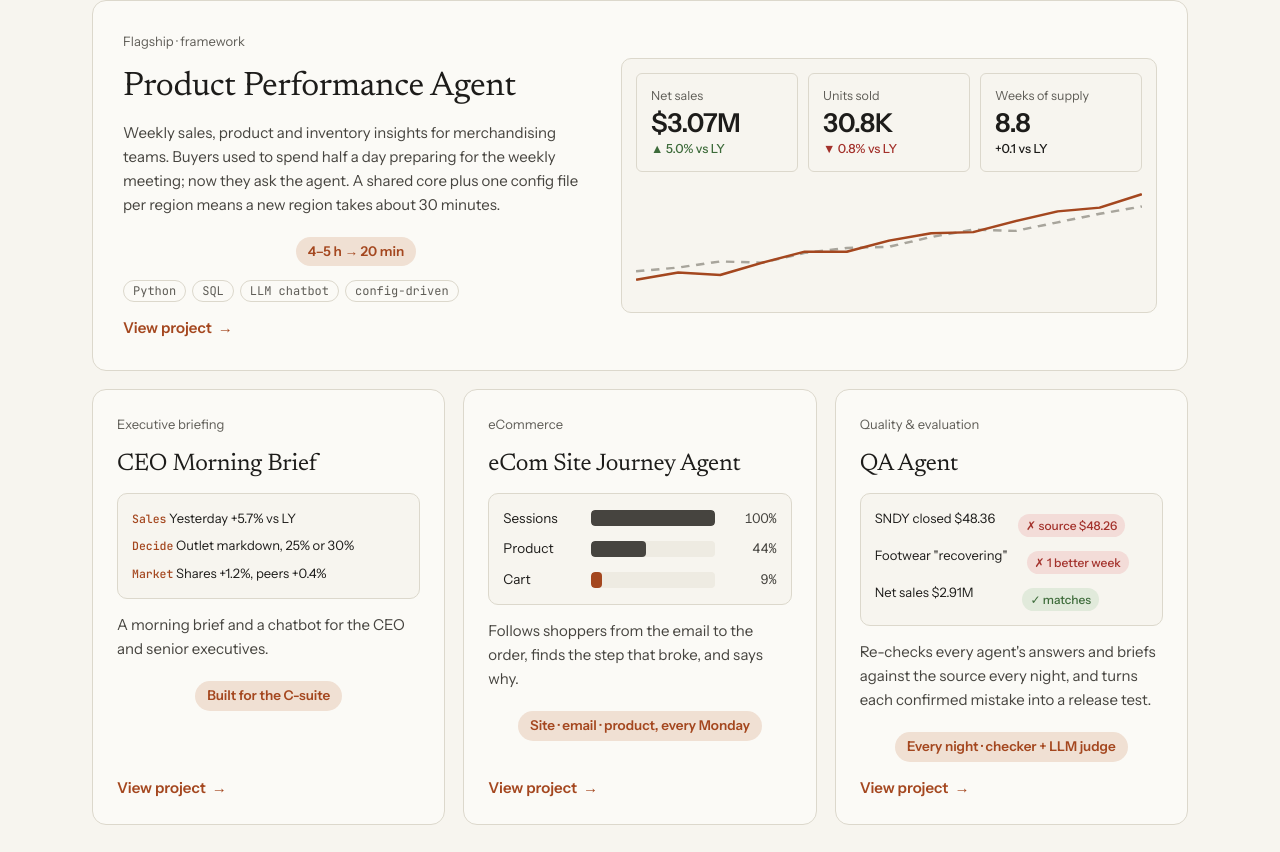
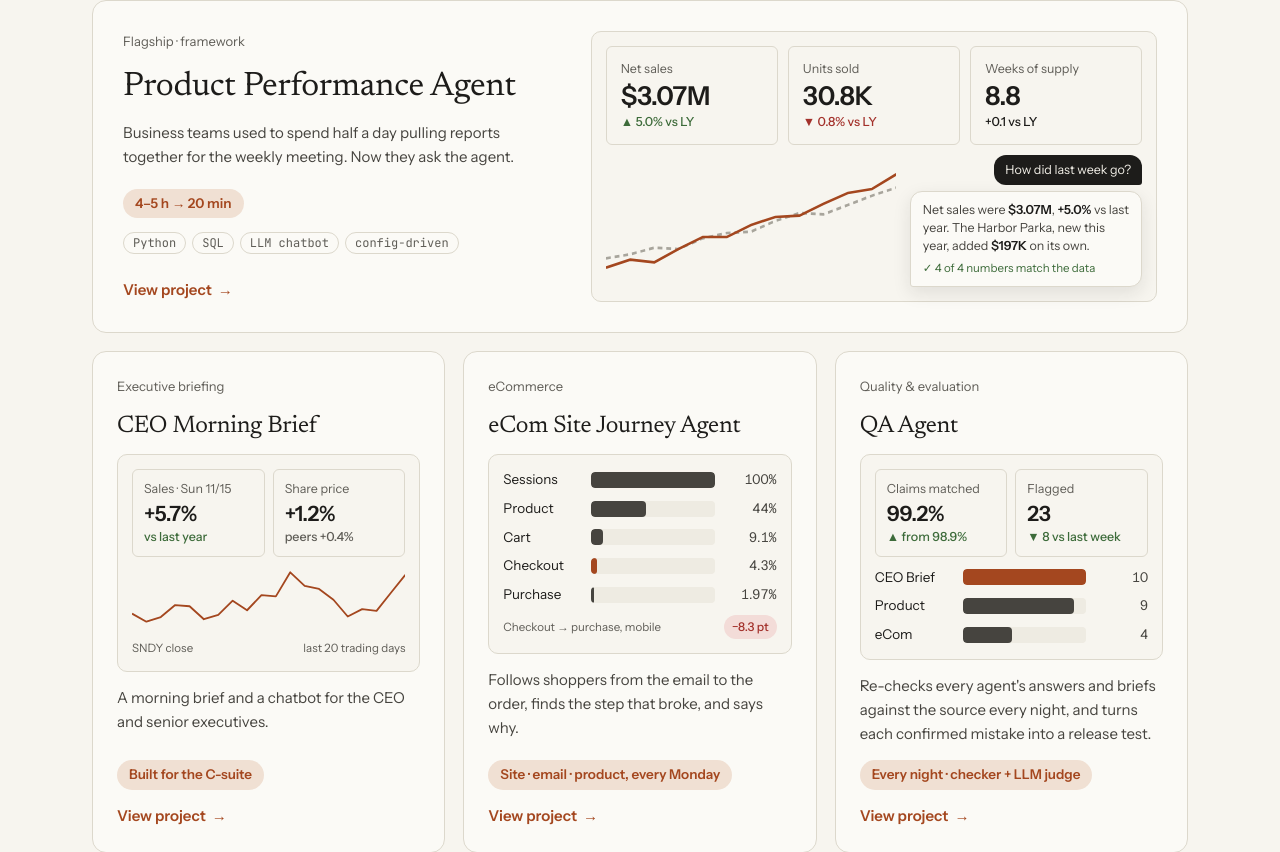
Before and after one commit to Freyali22/Freyali22.github.io, a plain HTML site: page index.html in a window 1280 px wide. Shown: the part 1060-1912 px from the top of the page. Drawn offline with Linux system fonts and the light colour scheme.

Commit message:
Homepage cards: real mini charts on every agent, chat on the flagship
- CEO / eCom / QA thumbnails become small charts drawn from each demo's
  seed data (SNDY closes, W41 funnel, nightly QA flags)
- Product Performance thumbnail shows the chart next to a real Q&A
- Card chips left-aligned and pinned to the bottom with View project
- Shorter flagship description

Co-Authored-By: Claude Opus 5.5 <noreply@anthropic.com>

```diff
--- a/assets/css/site.css
+++ b/assets/css/site.css
@@ -77,7 +77,7 @@ section.block{padding:96px 0;border-top:1px solid var(--rule)}
 .acard{background:var(--card);border:1px solid var(--rule);border-radius:var(--r-lg);padding:24px;display:flex;flex-direction:column;gap:14px;text-decoration:none;transition:border-color .2s,opacity .2s}
 .agent-grid:hover .acard:not(:hover){opacity:.72}
 .acard:hover{border-color:var(--ink-2)}
-.acard.feature{grid-column:span 3;display:grid;grid-template-columns:1fr 1.15fr;gap:32px;align-items:center;padding:30px}
+.acard.feature{grid-column:span 3;display:grid;grid-template-columns:1fr 1.3fr;gap:32px;align-items:center;padding:30px}
 .acard .cat{font-size:13px;color:var(--muted)}
 .acard h3{font-size:24px;line-height:1.15;margin-top:2px}
 .acard.feature h3{font-size:34px}
@@ -156,6 +156,24 @@ table.t{width:100%;border-collapse:collapse;font-size:14px}
 .fstep .bar i{display:block;height:100%;background:var(--ink-2);border-radius:4px;transition:width .5s cubic-bezier(.2,.7,.2,1)}
 .fstep.hl .bar i{background:var(--accent)}
 .fstep span:last-child{text-align:right;font-variant-numeric:tabular-nums;color:var(--ink-2)}
+/* homepage card thumbs */
+.acard .metric{display:inline-flex;align-self:flex-start;margin:6px 0 0}
+.acard:not(.feature) .metric{margin-top:auto}
+.acard:not(.feature) .go{margin-top:0}
+.kpis.two{grid-template-columns:1fr 1fr;gap:8px}
+.kpis.two .kpi{padding:9px 11px}
+.kpis.two .kpi .val{font-size:21px}
+.kpis.two .kpi .dl:not(.up):not(.down){color:var(--muted)}
+.funnel.tight{gap:7px}
+.thumb .spark{display:block;width:100%;height:64px;margin-top:8px}
+.thumb-note{display:flex;justify-content:space-between;align-items:center;gap:8px;margin-top:10px;font-size:11.5px;color:var(--muted)}
+.thumb-note .pill{margin:0}
+.ppa-split{display:grid;grid-template-columns:1.25fr 1fr;gap:14px;align-items:center;margin-top:10px}
+.chat-pop{display:flex;flex-direction:column;align-items:flex-end;gap:6px}
+.chat-pop .q{background:var(--ink);color:#f3f0e8;border-radius:12px 12px 3px 12px;padding:5px 11px;font-size:12.5px}
+.chat-pop .a{background:var(--card);border:1px solid var(--rule);border-radius:12px 12px 12px 3px;padding:9px 12px;font-size:12.5px;line-height:1.45;color:var(--ink-2);box-shadow:0 6px 18px rgba(29,28,26,.10)}
+.chat-pop .a b{color:var(--ink);font-weight:600}
+.chat-pop .chk{display:block;margin-top:5px;font-size:11.5px;color:var(--ok)}
 
 /* ---------- skills / beyond / resume / contact ---------- */
 .skills{display:grid;grid-template-columns:repeat(3,1fr);gap:18px}
@@ -267,6 +285,8 @@ footer .wrap{display:flex;justify-content:space-between;gap:16px;flex-wrap:wrap}
   .meta div:nth-child(n+3){border-top:1px solid var(--rule)}
   .kpis,.kpis.four{grid-template-columns:repeat(2,1fr)}
   .kpi .val{font-size:21px}
+  .ppa-split{grid-template-columns:1fr}
+  .ppa-split svg{height:100px!important}
   .pager{grid-template-columns:1fr}
   .story-sec .grid{gap:16px}
 }
--- a/index.html
+++ b/index.html
@@ -85,7 +85,7 @@
         <div style="display:flex;flex-direction:column;gap:14px;height:100%">
           <div class="cat">Flagship · framework</div>
           <h3>Product Performance Agent</h3>
-          <p>Weekly sales, product and inventory insights for merchandising teams. Buyers used to spend half a day preparing for the weekly meeting; now they ask the agent. A shared core plus one config file per region means a new region takes about 30 minutes.</p>
+          <p>Business teams used to spend half a day pulling reports together for the weekly meeting. Now they ask the agent.</p>
           <span class="metric">4–5 h → 20 min</span>
           <div class="tags"><span>Python</span><span>SQL</span><span>LLM chatbot</span><span>config-driven</span></div>
           <span class="go">View project <span aria-hidden="true">→</span></span>
@@ -96,20 +96,31 @@
             <div class="kpi"><div class="lab">Units sold</div><div class="val">30.8K</div><div class="dl down">▼ 0.8% vs LY</div></div>
             <div class="kpi"><div class="lab">Weeks of supply</div><div class="val">8.8</div><div class="dl">+0.1 vs LY</div></div>
           </div>
-          <svg viewBox="0 0 300 90" style="width:100%;height:110px;margin-top:10px" preserveAspectRatio="none">
-            <polyline fill="none" stroke="#a8a59c" stroke-width="2" stroke-dasharray="5 4" points="0,73 25,70 50,65 75,66 100,58 125,54 150,53 175,45 200,39 225,40 250,33 275,26 300,20"/>
-            <polyline fill="none" stroke="#a4471f" stroke-width="2" points="0,80 25,74 50,76 75,66 100,57 125,57 150,48 175,42 200,41 225,32 250,24 275,21 300,10"/>
-          </svg>
+          <div class="ppa-split">
+            <svg viewBox="0 0 300 90" style="width:100%;height:120px" preserveAspectRatio="none">
+              <polyline fill="none" stroke="#a8a59c" stroke-width="2" stroke-dasharray="5 4" points="0,73 25,70 50,65 75,66 100,58 125,54 150,53 175,45 200,39 225,40 250,33 275,26 300,20"/>
+              <polyline fill="none" stroke="#a4471f" stroke-width="2" points="0,80 25,74 50,76 75,66 100,57 125,57 150,48 175,42 200,41 225,32 250,24 275,21 300,10"/>
+            </svg>
+            <div class="chat-pop">
+              <div class="q">How did last week go?</div>
+              <div class="a">Net sales were <b>$3.07M</b>, <b>+5.0%</b> vs last year. The Harbor Parka, new this year, added <b>$197K</b> on its own.<span class="chk">✓ 4 of 4 numbers match the data</span></div>
+            </div>
+          </div>
         </div>
       </a>
 
       <a class="acard" href="agents/ceo-brief/">
         <div class="cat">Executive briefing</div>
         <h3>CEO Morning Brief</h3>
-        <div class="thumb" aria-hidden="true" style="display:flex;flex-direction:column;gap:7px">
-          <div><b style="font:500 11.5px var(--mono);color:var(--accent)">Sales</b>  Yesterday +5.7% vs LY</div>
-          <div><b style="font:500 11.5px var(--mono);color:var(--accent)">Decide</b>  Outlet markdown, 25% or 30%</div>
-          <div><b style="font:500 11.5px var(--mono);color:var(--accent)">Market</b>  Shares +1.2%, peers +0.4%</div>
+        <div class="thumb" aria-hidden="true">
+          <div class="kpis two">
+            <div class="kpi"><div class="lab">Sales · Sun 11/15</div><div class="val">+5.7%</div><div class="dl up">vs last year</div></div>
+            <div class="kpi"><div class="lab">Share price</div><div class="val">+1.2%</div><div class="dl">peers +0.4%</div></div>
+          </div>
+          <svg viewBox="0 0 300 70" class="spark" preserveAspectRatio="none">
+            <polyline fill="none" stroke="#a4471f" stroke-width="2" stroke-linejoin="round" points="0,53.2 15.8,62 31.6,56.9 47.4,43.8 63.2,45.1 78.9,59.3 94.7,54.6 110.5,39 126.3,49.5 142.1,33 157.9,34.3 173.7,8 189.5,22.8 205.3,26.2 221.1,38 236.8,56.3 252.6,48.2 268.4,50.2 284.2,30.3 300,10.7"/>
+          </svg>
+          <div class="thumb-note"><span>SNDY close</span><span>last 20 trading days</span></div>
         </div>
         <p>A morning brief and a chatbot for the CEO and senior executives.</p>
         <span class="metric">Built for the C-suite</span>
@@ -120,11 +131,14 @@
         <div class="cat">eCommerce</div>
         <h3>eCom Site Journey Agent</h3>
         <div class="thumb" aria-hidden="true">
-          <div class="funnel">
+          <div class="funnel tight">
             <div class="fstep"><span>Sessions</span><div class="bar"><i style="width:100%"></i></div><span>100%</span></div>
-            <div class="fstep"><span>Product</span><div class="bar"><i style="width:44%"></i></div><span>44%</span></div>
-            <div class="fstep hl"><span>Cart</span><div class="bar"><i style="width:9%"></i></div><span>9%</span></div>
+            <div class="fstep"><span>Product</span><div class="bar"><i style="width:44.2%"></i></div><span>44%</span></div>
+            <div class="fstep"><span>Cart</span><div class="bar"><i style="width:9.1%"></i></div><span>9.1%</span></div>
+            <div class="fstep hl"><span>Checkout</span><div class="bar"><i style="width:4.3%"></i></div><span>4.3%</span></div>
+            <div class="fstep"><span>Purchase</span><div class="bar"><i style="width:2%"></i></div><span>1.97%</span></div>
           </div>
+          <div class="thumb-note"><span>Checkout → purchase, mobile</span><span class="pill err">−8.3 pt</span></div>
         </div>
         <p>Follows shoppers from the email to the order, finds the step that broke, and says why.</p>
         <span class="metric">Site · email · product, every Monday</span>
@@ -134,10 +148,16 @@
       <a class="acard" href="agents/qa/">
         <div class="cat">Quality &amp; evaluation</div>
         <h3>QA Agent</h3>
-        <div class="thumb" aria-hidden="true" style="display:flex;flex-direction:column;gap:8px">
-          <div style="display:flex;justify-content:space-between"><span>SNDY closed $48.36</span><span class="pill err">✗ source $48.26</span></div>
-          <div style="display:flex;justify-content:space-between"><span>Footwear "recovering"</span><span class="pill err">✗ 1 better week</span></div>
-          <div style="display:flex;justify-content:space-between"><span>Net sales $2.91M</span><span class="pill ok">✓ matches</span></div>
+        <div class="thumb" aria-hidden="true">
+          <div class="kpis two">
+            <div class="kpi"><div class="lab">Claims matched</div><div class="val">99.2%</div><div class="dl up">▲ from 98.9%</div></div>
+            <div class="kpi"><div class="lab">Flagged</div><div class="val">23</div><div class="dl up">▼ 8 vs last week</div></div>
+          </div>
+          <div class="funnel tight" style="margin-top:10px">
+            <div class="fstep hl"><span>CEO Brief</span><div class="bar"><i style="width:100%"></i></div><span>10</span></div>
+            <div class="fstep"><span>Product</span><div class="bar"><i style="width:90%"></i></div><span>9</span></div>
+            <div class="fstep"><span>eCom</span><div class="bar"><i style="width:40%"></i></div><span>4</span></div>
+          </div>
         </div>
         <p>Re-checks every agent's answers and briefs against the source every night, and turns each confirmed mistake into a release test.</p>
         <span class="metric">Every night · checker + LLM judge</span>
```
